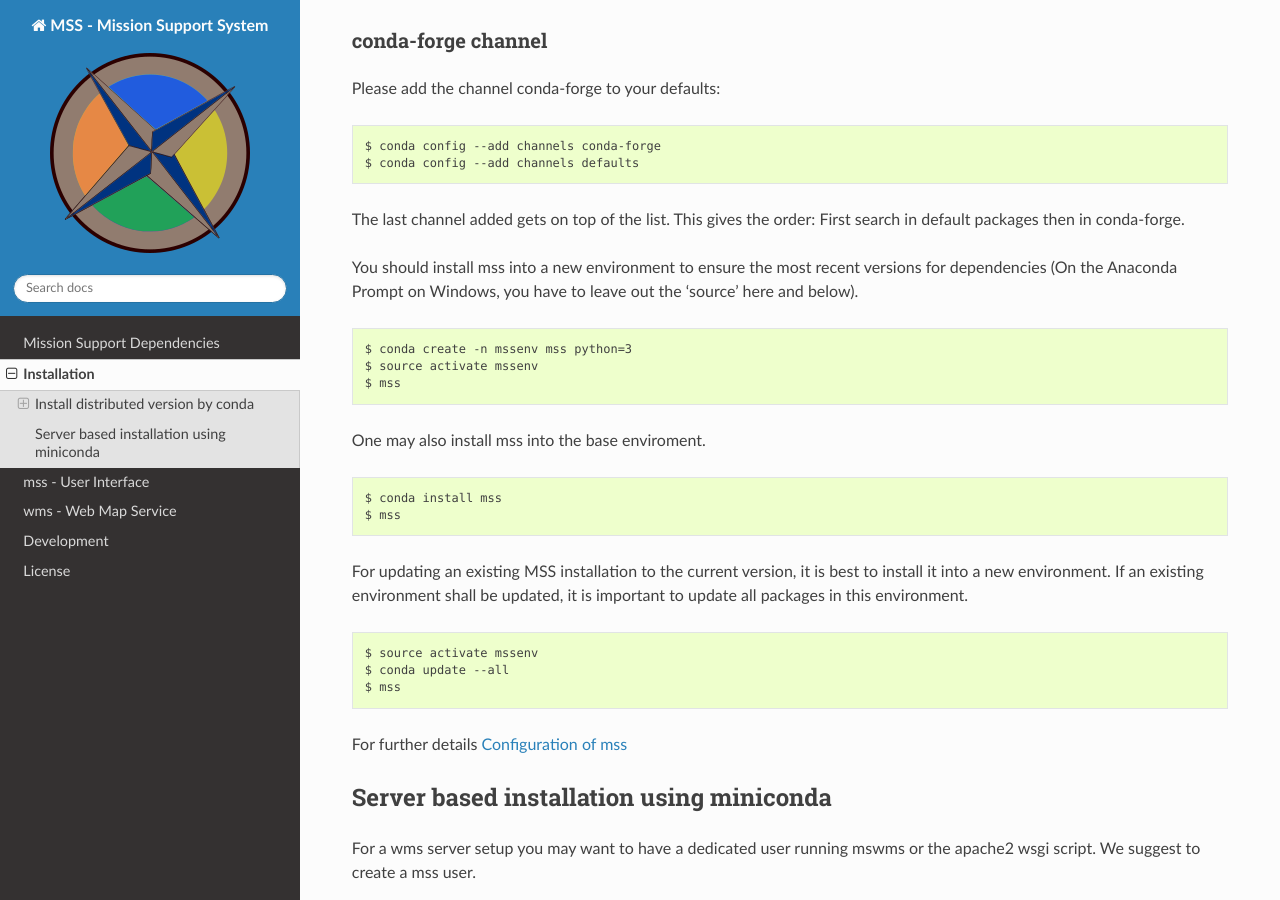
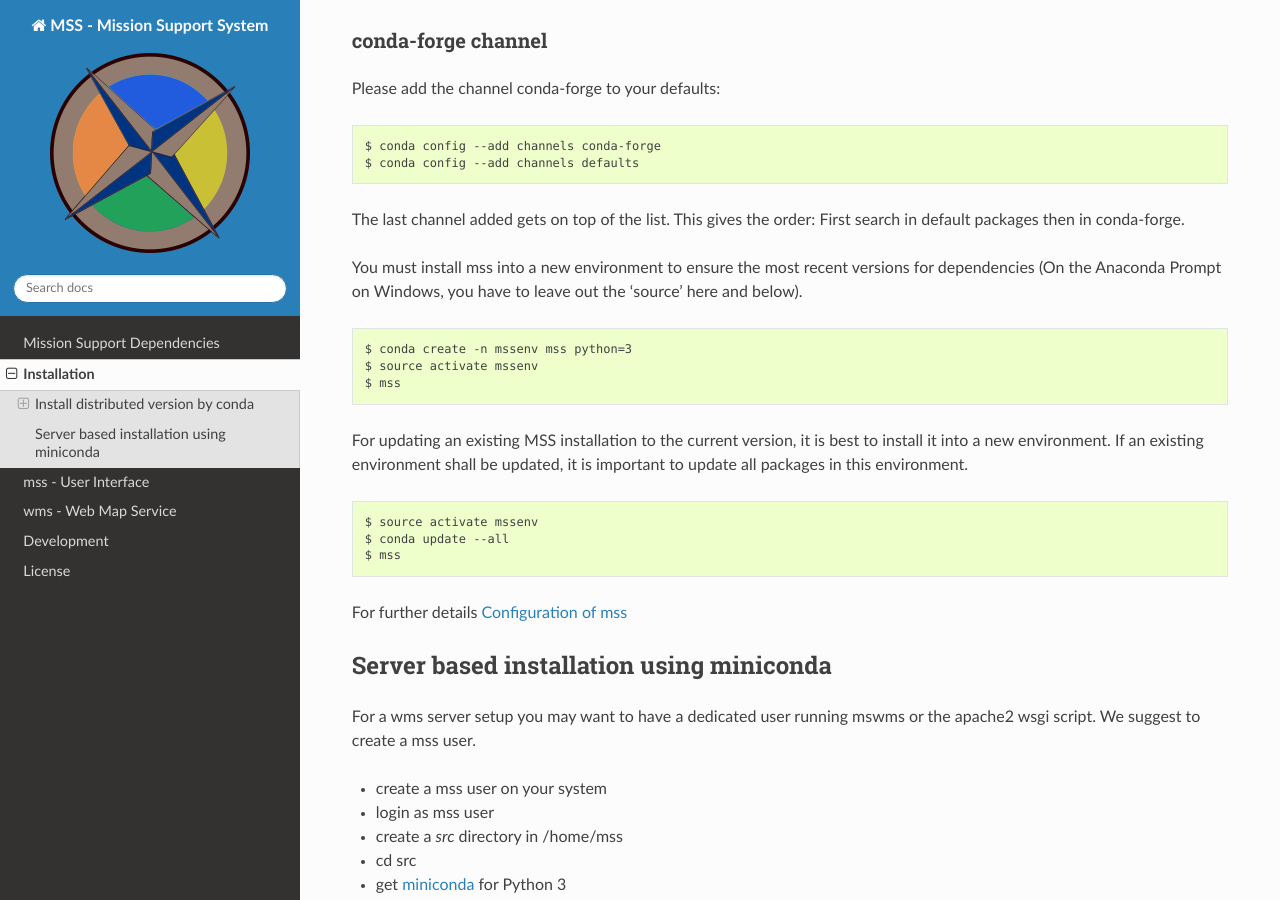
Before and after one commit to Open-MSS/MSS, a Sphinx documentation site: the page built from docs/installation.rst, in a window 1280 px wide and 900 px high, scrolled down 617 px. Built offline with Sphinx 7.4.7 and the Read the Docs theme 2.0.0, drawn with Linux system fonts in a browser that asks for light colours; the version number could not be read and is left out.

Commit message:
Changed docs to always use an environment
Background: basemap has currently issues when not installed into root or
cannot be installed into root anymore. As we depend on basemap...

```diff
--- a/docs/installation.rst
+++ b/docs/installation.rst
@@ -36,17 +36,12 @@ Please add the channel conda-forge to your defaults::
 The last channel added gets on top of the list. This gives the order:
 First search in default packages then in conda-forge.
 
-You should install mss into a new environment to ensure the most recent
+You must install mss into a new environment to ensure the most recent
 versions for dependencies (On the Anaconda Prompt on Windows, you have to
 leave out the 'source' here and below). ::
 
    $ conda create -n mssenv mss python=3
    $ source activate mssenv
-   $ mss
-
-One may also install mss into the base enviroment. ::
-
-   $ conda install mss
    $ mss
 
 For updating an existing MSS installation to the current version, it is best to install
```
